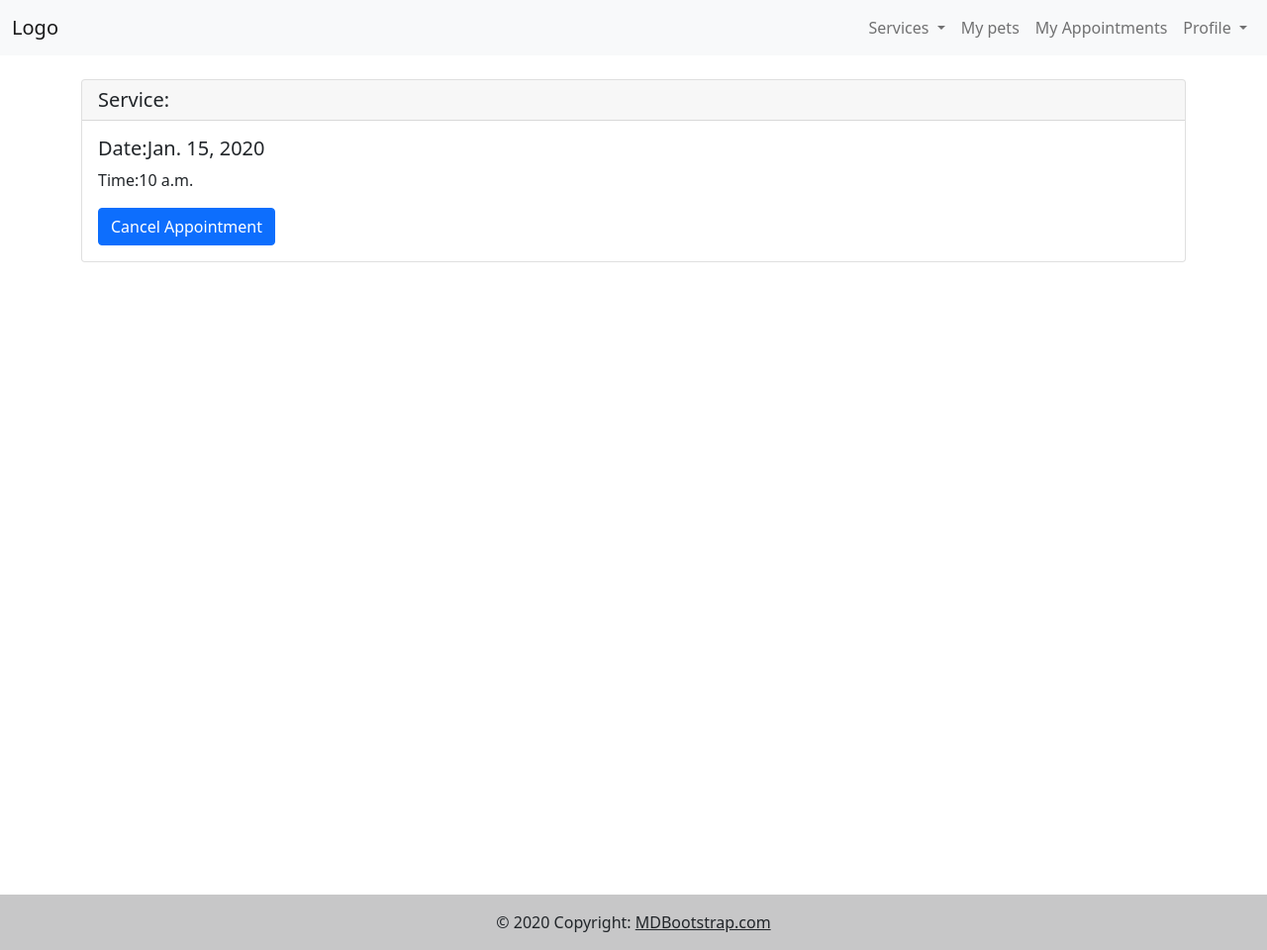
After one commit to JEHANALIK/project3-pets, a Django app: page /myAppointments in a window 1280 px wide. The commit adds this page. Shown: the whole page at 99% size. Run offline with Django 4.2, Linux system fonts and the light colour scheme; tables that the repository leaves empty hold one stand-in row (values such as "Sample post").

Commit message:
my_appointments.html, appointments_form.html,appointments_confirm_delete.html with views.py and urls.py - @hajrmohamed @zahidala @nadia-husain

```diff
--- a/pets/main_app/models.py
+++ b/pets/main_app/models.py
@@ -1,5 +1,6 @@
 from django.db import models
 from django.db.models import Model
+from django.contrib.auth.models import User
 
 # Create your models here.
 
--- a/pets/main_app/static/css/style.css
+++ b/pets/main_app/static/css/style.css
@@ -0,0 +1,10 @@
+body{
+    display: flex;
+    min-height: 100vh;
+    flex-direction: column;
+}
+
+footer.bg-light{
+    padding-top: 0;
+
+}
--- /dev/null
+++ b/pets/main_app/templates/appointments/my_appointments.html
@@ -0,0 +1,17 @@
+{% extends 'base.html' %}
+{% block content %}
+
+{%for appointment in appointments%}
+<div class="card mb-4">
+    <h5 class="card-header">Service:</h5>
+    <div class="card-body">
+      <h5 class="card-title">Date:{{appointment.date}}</h5>
+      <p class="card-text">Time:{{appointment.time}}</p>
+      <a href="{% url 'appointments_delete' appointment.id %}" class="btn btn-primary">Cancel Appointment</a>
+    </div>
+  </div>
+  {%endfor%}
+
+
+
+{%endblock%}
--- a/pets/main_app/templates/base.html
+++ b/pets/main_app/templates/base.html
@@ -14,7 +14,7 @@
 </head>
 <body>
     <header>
-        <nav class="navbar navbar-expand-lg navbar-light bg-light mb-4">
+        <nav class="navbar navbar-expand-lg navbar-light bg-light mb-auto">
             <div class="container-fluid">
               <a class="navbar-brand" href="#">Logo</a>
               <button class="navbar-toggler" type="button" data-bs-toggle="collapse" data-bs-target="#navbarNavDropdown" aria-controls="navbarNavDropdown" aria-expanded="false" aria-label="Toggle navigation">
@@ -37,7 +37,7 @@
                     <a class="nav-link" aria-current="page" href="#">My pets</a>
                   </li>
                   <li class="nav-item">
-                    <a class="nav-link" href="#">My Appointments</a>
+                    <a class="nav-link" href="{% url 'my_appointments'%}">My Appointments</a>
                   </li>
                   <li class="nav-item dropdown">
                     <a class="nav-link dropdown-toggle" href="#" id="navbarDropdownMenuLink" role="button" data-bs-toggle="dropdown" aria-expanded="false">
@@ -54,10 +54,10 @@
             </div>
           </nav>
     </header>
-    <main class="container"> {% block content%} {%endblock%}</main>
+    <main class="container d-flex flex-column min-vh-100 mt-4 mb-4"> {% block content%} {%endblock%}</main>
 </body>
 
-<footer class="bg-light text-center text-lg-start mt-4">
+<footer class="bg-light text-center text-lg-start mt-4 mt-auto">
     <!-- Copyright -->
     <div class="text-center p-3" style="background-color: rgba(0, 0, 0, 0.2);">
       © 2020 Copyright:
--- a/pets/main_app/urls.py
+++ b/pets/main_app/urls.py
@@ -6,4 +6,6 @@ urlpatterns = [
     path('', views.home , name='home'),
     path('services/<int:service_id>', views.services_detail, name='detail'),
     path('appointments/create', views.AppointmentsCreate.as_view(), name='appointments_create'),
+    path('myAppointments' , views.my_appointments , name='my_appointments'),
+    path('appointments/<int:pk>/delete' , views.AppointmentsDelete.as_view(), name='appointments_delete')
 ]
--- a/pets/main_app/views.py
+++ b/pets/main_app/views.py
@@ -15,3 +15,13 @@ def services_detail(request, service_id):
 class AppointmentsCreate(CreateView):
     model= Appointments
     fields= '__all__'
+
+# view all the appointments
+def my_appointments(request):
+    appointments = Appointments.objects.all()
+    return render(request, 'appointments/my_appointments.html' , {'appointments':appointments})
+
+# delete appointments
+class AppointmentsDelete(DeleteView):
+    model = Appointments
+    success_url= '/myAppointments/'
```
Also changed, not shown: pets/main_app/templates/main_app/appointments_confirm_delete.html (added, +16 -0 lines).
